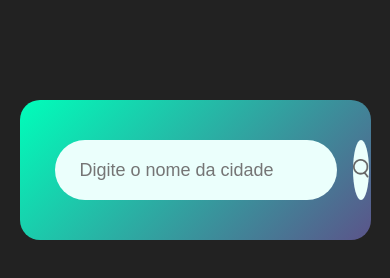
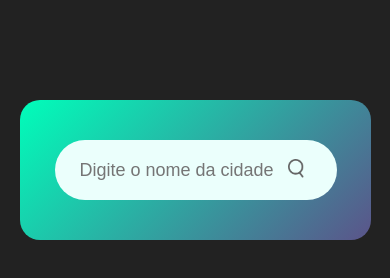
Before and after one commit to viezzer/weatherapp, a plain HTML site: page index.html in a window 390 px wide. Drawn offline with Linux system fonts and the light colour scheme.

Commit message:
correction for mobile

```diff
--- a/style.css
+++ b/style.css
@@ -26,6 +26,7 @@ body {
     display:flex;
     align-items: center;
     justify-content: space-between;
+    position:relative;
 }
 
 .search input {
@@ -36,19 +37,21 @@ body {
     padding: 10px 25px;
     height: 60px;
     border-radius: 30px;
-    flex: 1;
-    margin-right: 16px;
+    /* margin-right: 16px; */
     font-size: 18px;
+    flex:1;
 }
 
 .search button {
     border:0px;
     outline:0;
-    background: #ebfffc;
-    border-radius: 50%;
+    background: transparent;
+    /* border-radius: 50%; */
     width:60px;
     height: 60px;
     cursor: pointer;
+    position: absolute;
+    right:10px;
 }
 
 .search button img {
```
